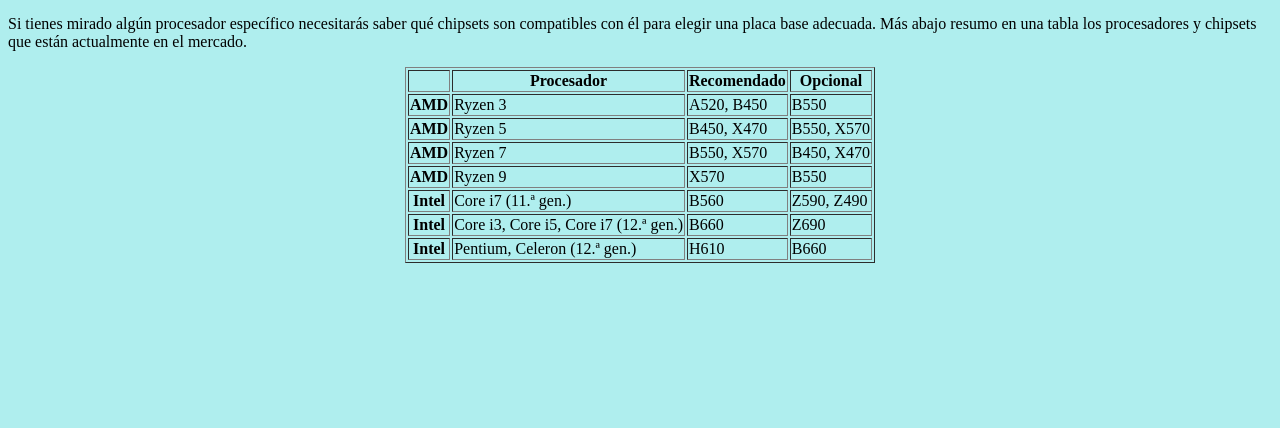
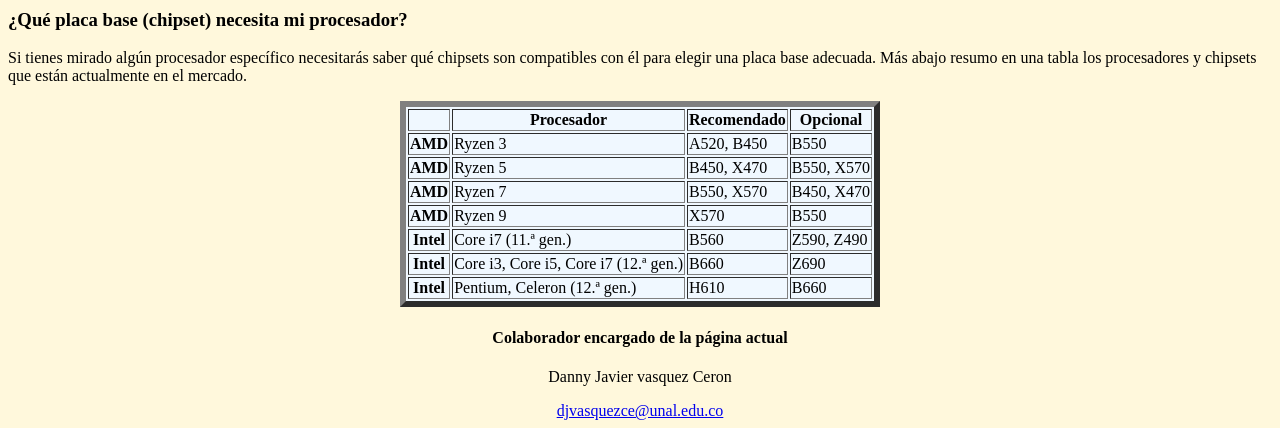
Before and after one commit to Ballesd/taller1WEB, a plain HTML site: page parte3.html in a window 1280 px wide. Shown: the part 1097-1525 px from the top of the page. Before the commit the page ends 1368 px from the top, so only its background shows below. Drawn offline with Linux system fonts and the light colour scheme.

Commit message:
nav y footer agregado

```diff
--- a/parte3.html
+++ b/parte3.html
@@ -2,16 +2,21 @@
 <html lang = "es">
     <head>
         <meta charset="UTF-8">
-        <meta name = "secundaria" content="Pagina de placas madres">
-        <meta name="keywords" content="palabraclave1,palabraclave2,palabraclave3">
+        <meta name = "Motherboards" content="Pagina de placas madres">
+        <meta name="keywords" content="motherboards,pacla,tarjetas">
         <meta name="propiertarios" content="ERIK,BALLES,DANI">
         <title>Motherboards</title>
-    </head><!--tetxo extra-->
-    <body bgcolor = "#AFEEEE">
+    </head>
+
+    <body bgcolor = "#FFF8DC">
         <head>
             <center>
                 <h1>Tarjetas madres</h1>
             </center>
+            <nav>   <!--falta agregar los enlaces correspondientes-->
+                <a href="/index.html">Regresar</a>
+                <a href="#">Recargar página</a>
+            </nav>
         </head>
 
         <main>
@@ -51,7 +56,7 @@
                         base adecuada. Más abajo resumo en una tabla los procesadores y chipsets que están actualmente en el mercado.</p>
 
                     <center>
-                        <table border ="1">
+                        <table border ="6" bgcolor = "#F0F8FF">
 
                             <tr>
                                 <td></td>
@@ -102,21 +107,19 @@
                                 <td>H610</td>
                                 <td>B660</td>
                             </tr>
-
-
                         </table>
                     </center>
                 </section>
             </article>
-
-
         </main>
-
         <footer>
             <section>
-
+                <center>
+                    <h4>Colaborador encargado de la página actual</h4>
+                    <p>Danny Javier vasquez Ceron</p>
+                    <a href = "mailto:djvasquezce@unal.edu.co">djvasquezce@unal.edu.co</a>
+                </center>
             </section>
         </footer>
     </body>
-
 </html>
```
